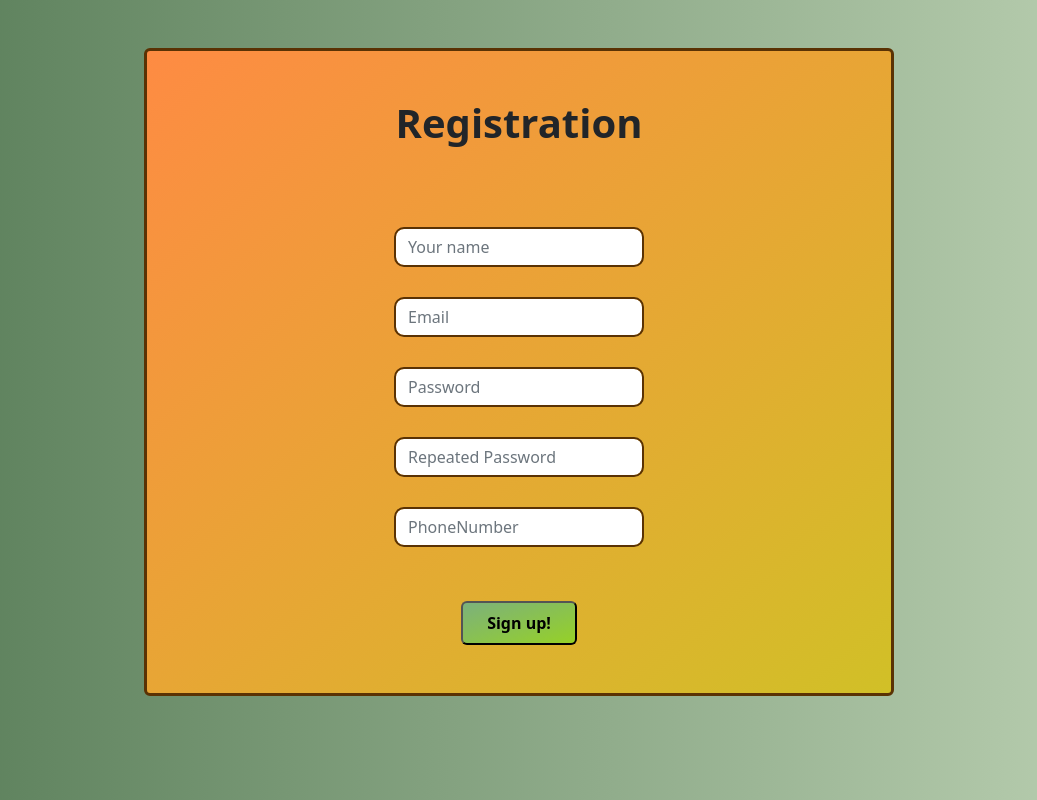
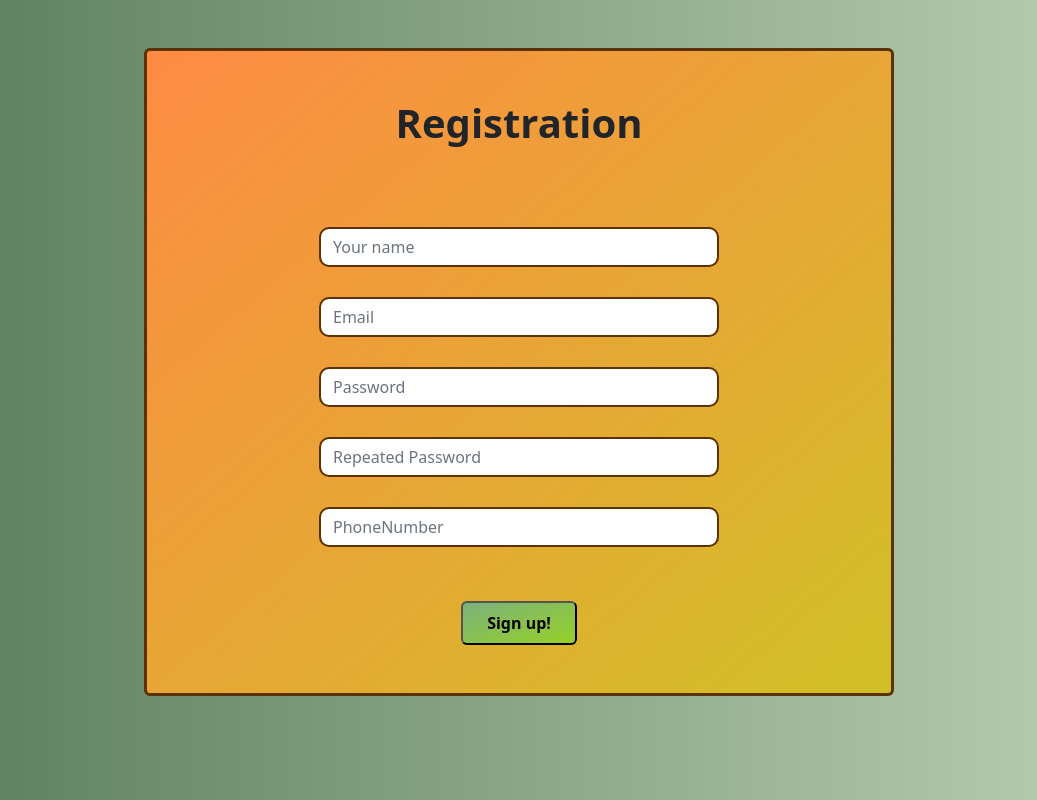
Before and after one commit to Asom98/fullstack, a React (Vite) app: page /registration in a window 1280 px wide. Shown: the whole page, without its empty margins (121-1158 px from the left). Built offline with nearby package versions, Linux system fonts and the light colour scheme.

Commit message:
register css

```diff
--- a/src/components/Registration.css
+++ b/src/components/Registration.css
@@ -10,7 +10,7 @@
 }
 
 #formPhoneNumber, #formName, #formPassword, #formRepeatPassword, #formEmail{
-  width: 250px;
+  width: 400px;
   margin-bottom: 30px;
   padding-right: 0px !important;
   margin-left: 0px !important;
```
